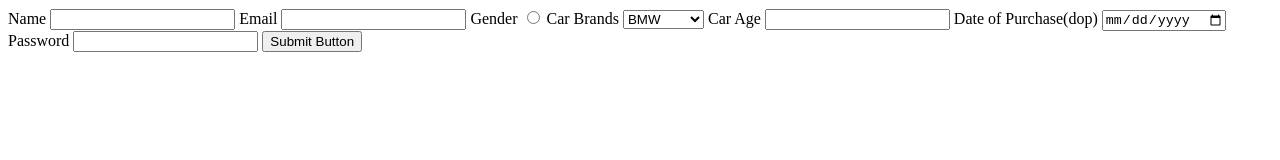
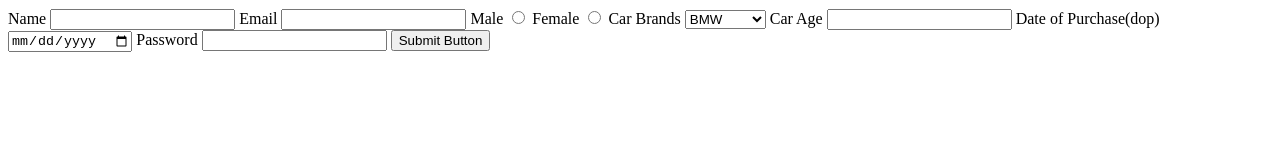
Before and after one commit to acciojob/car-insurance-form-amitbaghel10, a website: page main.html in a window 1280 px wide. Drawn offline with Linux system fonts and the light colour scheme.

Commit message:
created a submission

```diff
--- a/main.html
+++ b/main.html
@@ -18,8 +18,11 @@
     <label for="email">Email</label>
     <input id="email" type="email" required>
 
-    <label for="gender">Gender</label>
-    <input id="gender" type="radio" name="gender"required>
+    <label for="gender_">Male</label>
+    <input type="radio" id="gender_m" name="gender" required>
+
+    <label for="gender_f">Female</label>
+    <input type="radio" id="gender_f" name="gender" required>
 
 
     <label for="cars">Car Brands</label>
```
